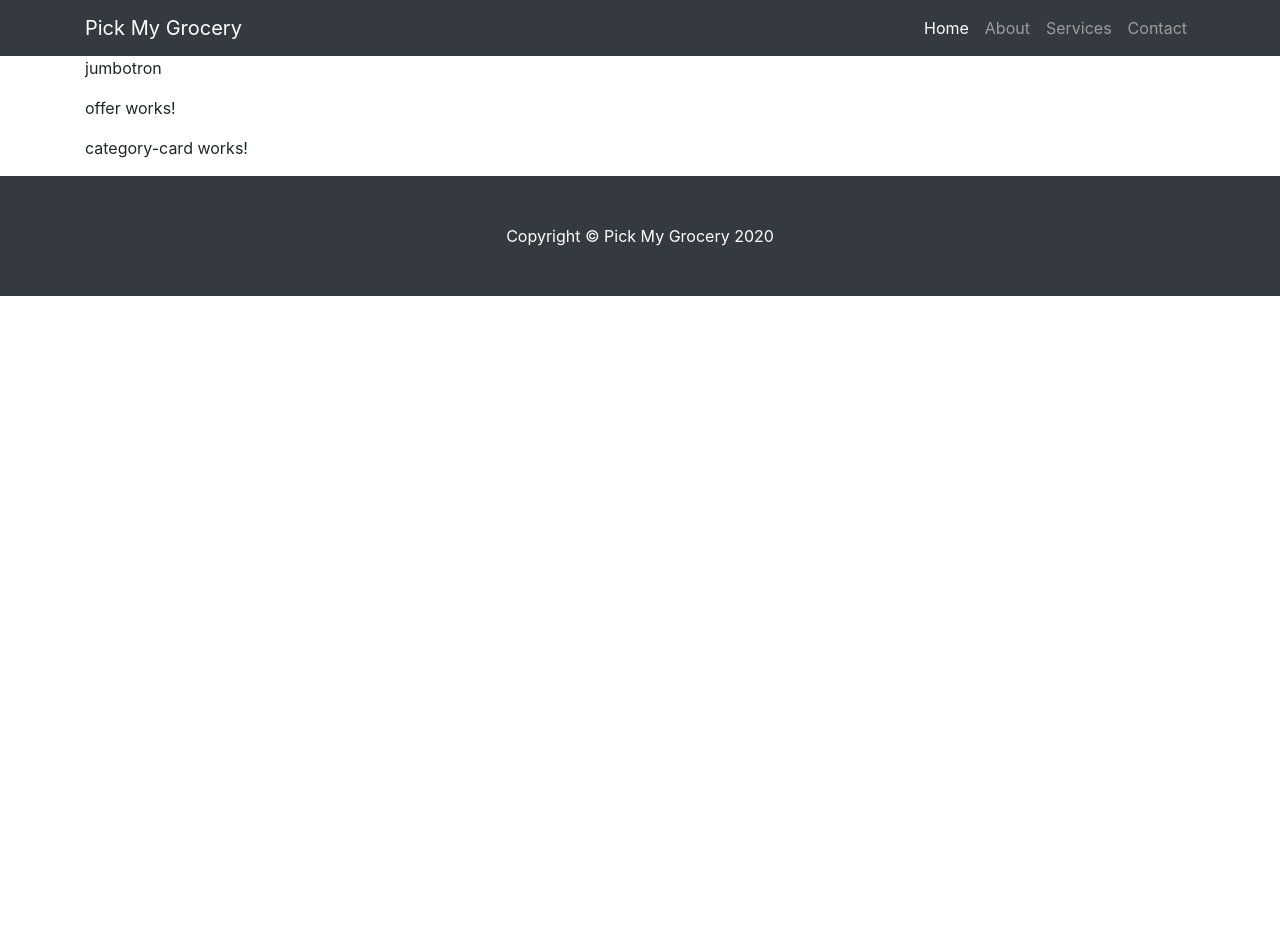
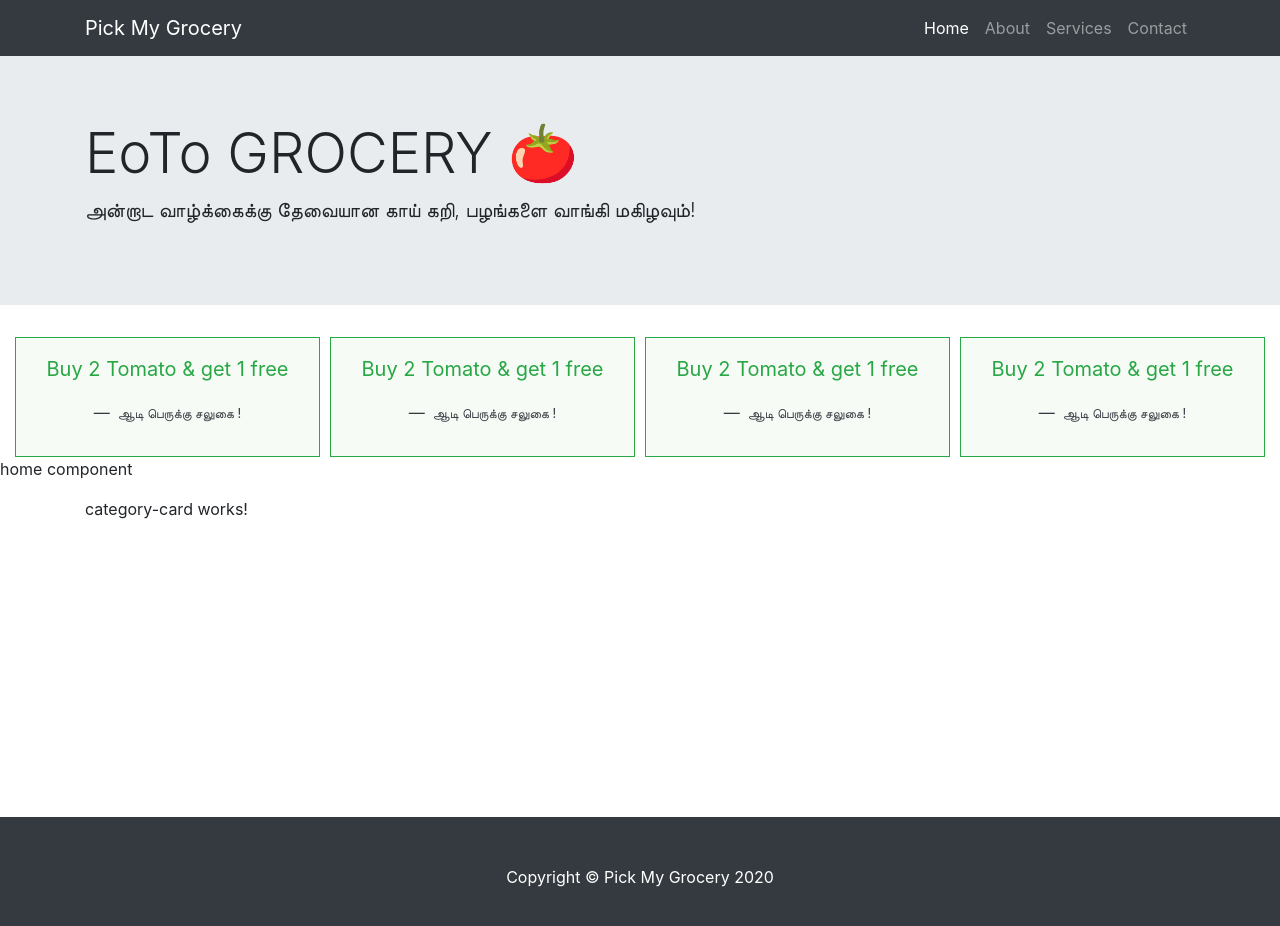
Before and after one commit to Rajavasanthan/online-delivery-pwa, an Angular app: page /home in a window 1280 px wide. Shown: the top 926 px of the page. Before the commit the page ends 800 px from the top, so only its background shows below. Built offline with nearby package versions, Linux system fonts and the light colour scheme.

Commit message:
design banner & offers section

```diff
--- a/src/app/app.component.html
+++ b/src/app/app.component.html
@@ -1,10 +1,13 @@
 <!-- Navigation -->
 <app-navbar></app-navbar>
 
+<app-banner></app-banner>
 
 <!-- Page Content -->
 <!-- <div class="container"> -->
-  <router-outlet></router-outlet>
+  <div style="min-height: 60vh;">
+    <router-outlet></router-outlet>
+  </div>
 <!-- </div> -->
 <!-- /.container -->
 
--- a/src/app/components/banner/banner.component.html
+++ b/src/app/components/banner/banner.component.html
@@ -1,18 +1,7 @@
-
-  <!-- Header -->
-<!--<header>
-    <div class="container h-100 p-0 mb-3" style="overflow:hidden">
-      <div class="row h-100 align-items-center">
-        <div class="col-lg-12">
-          <p>Banner</p>
-           <img src="/assets/images/bannar.jpg" class="img-fluid" alt="bannar">
-        </div>
-      </div>
+  <!-- jumbotron -->
+  <div class="jumbotron jumbotron-fluid">
+    <div class="container">
+      <h1 class="display-4">{{ title }}</h1>
+      <p class="lead">{{ description }}</p>
     </div>
-  </header>-->
-
-
-  <!-- jumbotron -->
-  <div class="container">
-    <p>jumbotron</p>
   </div>
--- a/src/app/components/banner/banner.component.ts
+++ b/src/app/components/banner/banner.component.ts
@@ -7,6 +7,9 @@ import { Component, OnInit } from '@angular/core';
 })
 export class BannerComponent implements OnInit {
 
+  title = 'EoTo GROCERY 🍅';
+  description = 'அன்றாட வாழ்க்கைக்கு தேவையான காய் கறி, பழங்களை வாங்கி மகிழவும்!'
+
   constructor() { }
 
   ngOnInit() {
--- a/src/app/components/home/home.component.html
+++ b/src/app/components/home/home.component.html
@@ -1,8 +1,9 @@
 <!-- banner -->
-<app-banner></app-banner>
 
 <!-- offer -->
 <app-offer></app-offer>
+<p>home component</p>
+
 
 <!-- category-card -->
 <app-category-card></app-category-card>
--- a/src/app/components/offer/offer.component.css
+++ b/src/app/components/offer/offer.component.css
@@ -0,0 +1,14 @@
+.offerContainer {
+  display: flex;
+  justify-content: space-evenly;
+  padding: 0 10px;
+}
+
+.offerCard {
+  cursor: pointer;
+  background: #4caf500d;
+  min-height: 120px;
+  margin: 0 5px;
+  border-radius: 0;
+  width: 100%;
+}
--- a/src/app/components/offer/offer.component.html
+++ b/src/app/components/offer/offer.component.html
@@ -1,4 +1,16 @@
-
-<div class="container">
-    <p>offer works!</p>
+<div class="offerContainer">
+  <!-- maybe we can bg img for offers -->
+  <!--make it like a carousel in the future-->
+  <div
+    *ngFor="let offer of offers"
+    class="card border-success text-success text-center p-3 offerCard">
+  <blockquote class="blockquote mb-0">
+    <p>{{ offer.description }}</p>
+    <footer class="blockquote-footer text-dark">
+      <small>
+        {{offer.notes }}
+      </small>
+    </footer>
+  </blockquote>
 </div>
+<div>
--- a/src/app/components/offer/offer.component.ts
+++ b/src/app/components/offer/offer.component.ts
@@ -6,6 +6,23 @@ import { Component, OnInit } from '@angular/core';
   styleUrls: ['./offer.component.css']
 })
 export class OfferComponent implements OnInit {
+  // maybe a model for offers should be created?
+  offers = [{
+    description: 'Buy 2 Tomato & get 1 free',
+    notes: 'ஆடி பெருக்கு சலுகை !'
+  },
+  {
+    description: 'Buy 2 Tomato & get 1 free',
+    notes: 'ஆடி பெருக்கு சலுகை !'
+  },
+  {
+    description: 'Buy 2 Tomato & get 1 free',
+    notes: 'ஆடி பெருக்கு சலுகை !'
+  },
+  {
+    description: 'Buy 2 Tomato & get 1 free',
+    notes: 'ஆடி பெருக்கு சலுகை !'
+  }];
 
   constructor() { }
 
```
Also changed, not shown: 1 other file (tests, documents, lock files or other folders).
